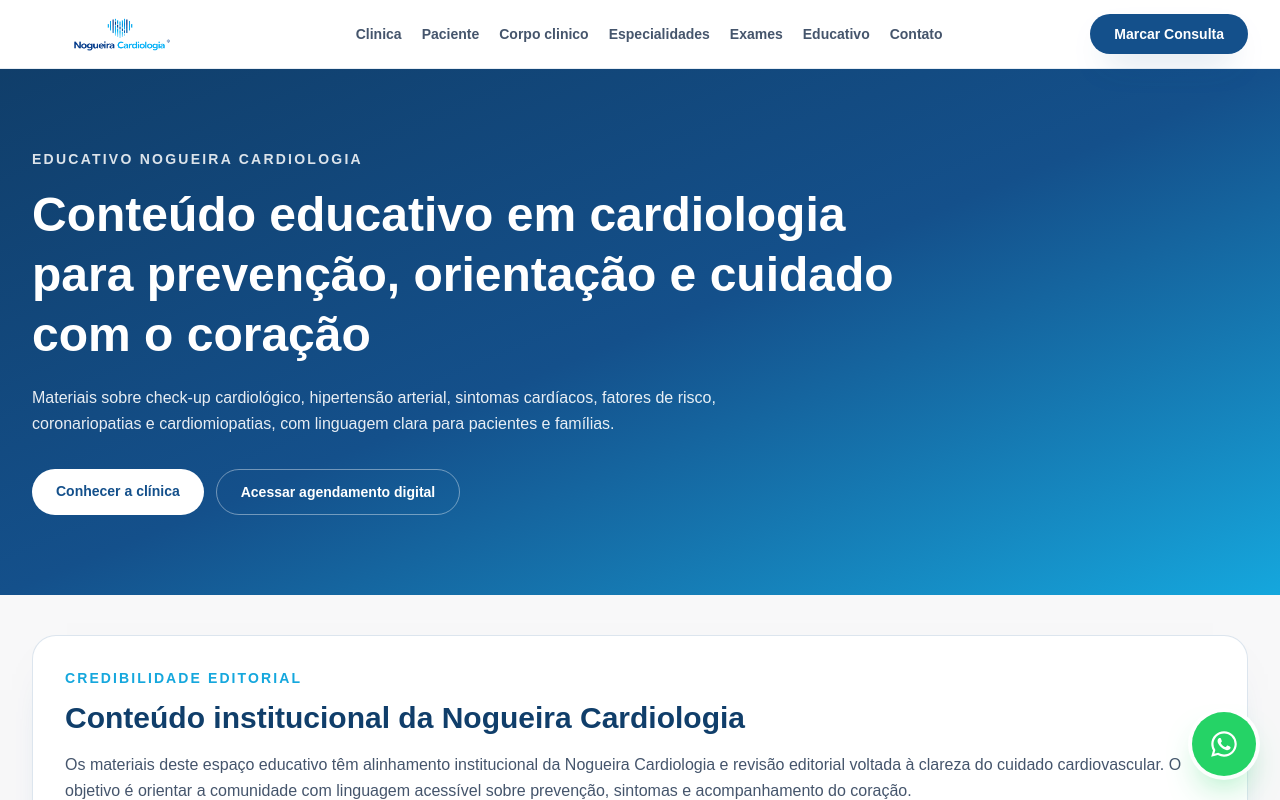
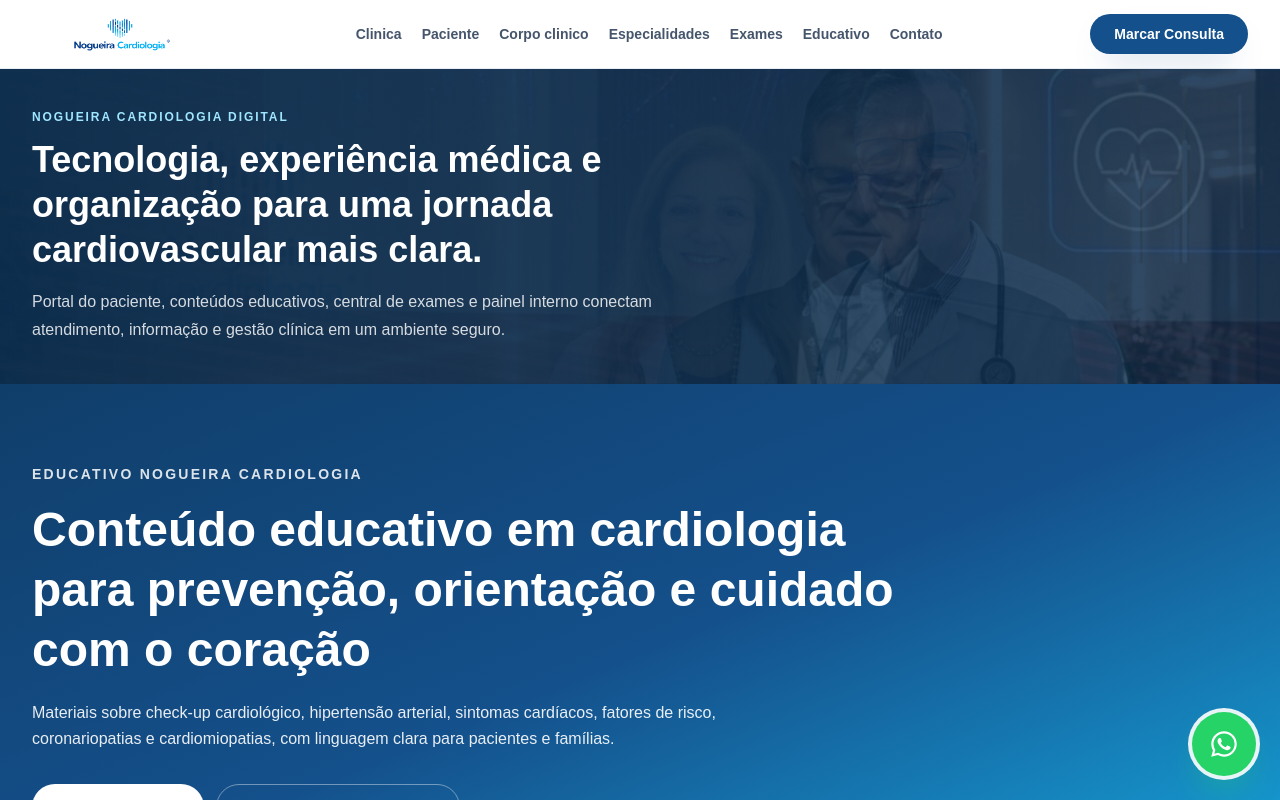
Before and after one commit to Libonatti93/Nogueira-Cardiologia-Digital-Platform, a Next.js app in the folder apps/web/: page /blog in a window 1280 px wide. Shown: the top 800 px of the page. Built offline with nearby package versions, Linux system fonts and the light colour scheme.

Commit message:
feat: add authority banners to secondary pages

```diff
--- a/apps/web/src/app/globals.css
+++ b/apps/web/src/app/globals.css
@@ -55,6 +55,23 @@
   animation-play-state: running;
 }
 
+.authority-backdrop-image {
+  opacity: 0;
+  animation: authority-backdrop-fade 18s linear infinite;
+}
+
+.authority-backdrop-image:nth-child(1) {
+  animation-delay: 0s;
+}
+
+.authority-backdrop-image:nth-child(2) {
+  animation-delay: 6s;
+}
+
+.authority-backdrop-image:nth-child(3) {
+  animation-delay: 12s;
+}
+
 @keyframes socesp-scroll {
   from {
     transform: translateX(0);
@@ -62,6 +79,28 @@
 
   to {
     transform: translateX(calc(-50% - 0.5rem));
+  }
+}
+
+@keyframes authority-backdrop-fade {
+  0% {
+    opacity: 0;
+  }
+
+  6% {
+    opacity: 1;
+  }
+
+  30% {
+    opacity: 1;
+  }
+
+  38% {
+    opacity: 0;
+  }
+
+  100% {
+    opacity: 0;
   }
 }
 
@@ -79,4 +118,12 @@
   .socesp-carousel-track {
     animation: none;
   }
+
+  .authority-backdrop-image {
+    animation: none;
+  }
+
+  .authority-backdrop-image:first-child {
+    opacity: 1;
+  }
 }
--- a/apps/web/src/app/interno/page.tsx
+++ b/apps/web/src/app/interno/page.tsx
@@ -2,6 +2,7 @@
 import Image from 'next/image';
 import Link from 'next/link';
 import { InternalLogin } from '@/components/internal/internal-login';
+import { AuthorityBackdrop } from '@/components/site/authority-backdrop';
 
 export const metadata: Metadata = {
   title: 'Acesso Interno | Nogueira Cardiologia',
@@ -27,6 +28,12 @@
         </div>
       </header>
 
+      <AuthorityBackdrop
+        eyebrow="Acesso interno"
+        title="Gestao medica e administrativa da plataforma digital Nogueira Cardiologia."
+        description="Area reservada para acompanhar pacientes, leads, consultas, pagamentos, exames enviados e evolucao tecnologica da operacao."
+      />
+
       <section className="mx-auto grid w-full max-w-6xl gap-8 px-4 py-12 sm:px-6 lg:grid-cols-[0.95fr_1.05fr] lg:px-8">
         <div className="flex flex-col justify-center">
           <p className="text-xs font-bold uppercase tracking-[0.16em] text-[#15A7DD]">Acesso restrito</p>
--- a/apps/web/src/app/portal/page.tsx
+++ b/apps/web/src/app/portal/page.tsx
@@ -2,6 +2,7 @@
 import Image from 'next/image';
 import Link from 'next/link';
 import { PortalAccess } from '@/components/portal/portal-access';
+import { AuthorityBackdrop } from '@/components/site/authority-backdrop';
 
 export const metadata: Metadata = {
   title: 'Portal do Paciente | Nogueira Cardiologia',
@@ -29,6 +30,12 @@
           </Link>
         </div>
       </header>
+
+      <AuthorityBackdrop
+        eyebrow="Portal do paciente"
+        title="Acesso digital para marcar consulta, entrar no portal e preparar sua documentacao."
+        description="A Nogueira Cardiologia conecta cadastro, agendamento, conteudo educativo e central de exames em uma jornada simples para o paciente."
+      />
 
       <section className="mx-auto w-full max-w-7xl px-4 py-12 sm:px-6 sm:py-14 lg:px-8">
         <div className="max-w-4xl">
--- a/apps/web/src/components/dashboard/portal-shell.tsx
+++ b/apps/web/src/components/dashboard/portal-shell.tsx
@@ -1,5 +1,6 @@
 import Image from 'next/image';
 import Link from 'next/link';
+import { AuthorityBackdrop } from '@/components/site/authority-backdrop';
 
 const navItems = [
   ['Paciente', '/portal/paciente'],
@@ -32,6 +33,11 @@
           </nav>
         </div>
       </header>
+      <AuthorityBackdrop
+        eyebrow="Portal do paciente"
+        title="Uma jornada digital para cadastro, agendamento e envio de exames cardiologicos."
+        description="O paciente acessa dados, solicita consulta, envia documentacao medica e acompanha a experiencia com mais clareza antes do atendimento."
+      />
       <div className="mx-auto w-full max-w-7xl px-4 py-10 sm:px-6 lg:px-8">{children}</div>
     </main>
   );
--- a/apps/web/src/components/internal/internal-shell.tsx
+++ b/apps/web/src/components/internal/internal-shell.tsx
@@ -1,5 +1,6 @@
 import Image from 'next/image';
 import Link from 'next/link';
+import { AuthorityBackdrop } from '@/components/site/authority-backdrop';
 
 const navItems = [
   ['Dashboard', '/interno/dashboard'],
@@ -37,6 +38,11 @@
           </nav>
         </div>
       </header>
+      <AuthorityBackdrop
+        eyebrow="Dashboard medico/admin"
+        title="Visao interna da operacao digital, pacientes, consultas, pagamentos e exames enviados."
+        description="A equipe acompanha a jornada com dados reais, central de exames e estrutura preparada para evoluir com automacoes, PACS, DICOM e analises assistidas."
+      />
       <div className="mx-auto w-full max-w-7xl px-4 py-8 sm:px-6 lg:px-8">{children}</div>
     </main>
   );
--- /dev/null
+++ b/apps/web/src/components/site/authority-backdrop.tsx
@@ -0,0 +1,47 @@
+import Image from 'next/image';
+
+type AuthorityBackdropProps = {
+  eyebrow?: string;
+  title?: string;
+  description?: string;
+};
+
+const backdropImages = [
+  '/uploads-imagens-nogueira/nogueira-cardiologia-pauloecris3.png',
+  '/uploads-imagens-nogueira/paulo-socesp4.jpeg',
+  '/uploads-imagens-nogueira/nogueira-cardiologia-pauloecris1.png',
+] as const;
+
+export function AuthorityBackdrop({
+  eyebrow = 'Nogueira Cardiologia Digital',
+  title = 'Tecnologia, experiência médica e organização para uma jornada cardiovascular mais clara.',
+  description = 'Portal do paciente, conteúdos educativos, central de exames e painel interno conectam atendimento, informação e gestão clínica em um ambiente seguro.',
+}: AuthorityBackdropProps) {
+  return (
+    <section className="relative overflow-hidden bg-[#0A2C4D] text-white">
+      <div className="absolute inset-0" aria-hidden="true">
+        {backdropImages.map((image) => (
+          <div key={image} className="authority-backdrop-image absolute inset-0">
+            <Image
+              src={image}
+              alt=""
+              fill
+              sizes="100vw"
+              className="object-cover object-[50%_22%]"
+              priority={image === backdropImages[0]}
+            />
+          </div>
+        ))}
+        <div className="absolute inset-0 bg-[linear-gradient(90deg,rgba(10,44,77,0.94)_0%,rgba(10,44,77,0.82)_42%,rgba(10,44,77,0.54)_100%)]" />
+      </div>
+
+      <div className="relative mx-auto w-full max-w-7xl px-4 py-8 sm:px-6 sm:py-10 lg:px-8">
+        <div className="max-w-3xl">
+          <p className="text-xs font-bold uppercase tracking-[0.16em] text-[#9FE6FF]">{eyebrow}</p>
+          <h2 className="mt-3 text-2xl font-semibold leading-tight sm:text-3xl lg:text-4xl">{title}</h2>
+          <p className="mt-4 max-w-2xl text-sm leading-7 text-white/82 sm:text-base">{description}</p>
+        </div>
+      </div>
+    </section>
+  );
+}
--- a/apps/web/src/components/site/public-header.tsx
+++ b/apps/web/src/components/site/public-header.tsx
@@ -1,5 +1,6 @@
 import Image from 'next/image';
 import Link from 'next/link';
+import { AuthorityBackdrop } from '@/components/site/authority-backdrop';
 
 const navigationItems = [
   ['Clinica', '/#clinica'],
@@ -13,6 +14,7 @@
 
 export function PublicHeader() {
   return (
+    <>
       <header className="sticky top-0 z-50 border-b border-[#14508B]/10 bg-white/95 backdrop-blur-xl">
         <div className="mx-auto flex w-full max-w-7xl items-center justify-between gap-4 px-4 py-3 sm:px-6 lg:px-8">
           <Link href="/" className="flex min-w-0 items-center gap-3" aria-label="Ir para o inicio">
@@ -42,5 +44,7 @@
           </Link>
         </div>
       </header>
+      <AuthorityBackdrop />
+    </>
   );
 }
```
Lines whose indentation alone changed are shown as unchanged.
